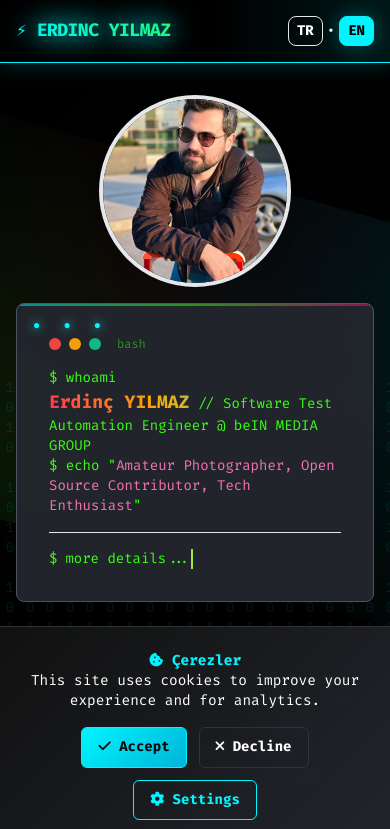
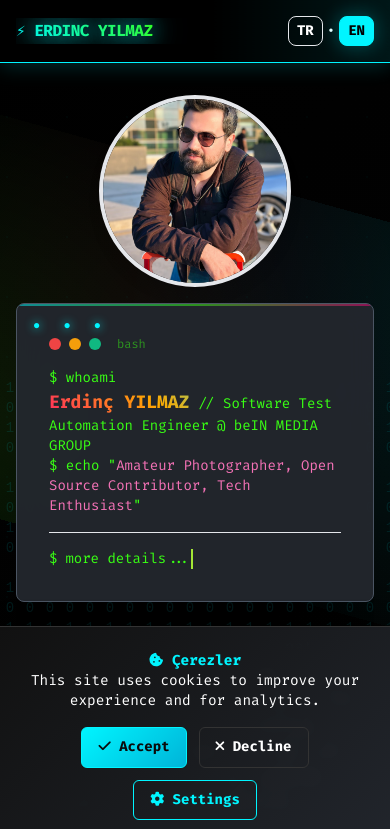
Before and after one commit to erdncyz/erdinc-yilmaz, a plain HTML site: page index.html in a window 390 px wide. Shown: the top 829 px of the page. Drawn offline with nearby package versions, Linux system fonts and the light colour scheme.

Commit message:
change ui

```diff
--- a/index.html
+++ b/index.html
@@ -694,12 +694,14 @@
         @media (max-width: 768px) {
             .logo-container {
                 flex: 1;
-                max-width: calc(100vw - 150px);
+                max-width: calc(100vw - 140px);
+                overflow: hidden;
             }
 
             .logo-container span {
                 line-height: 1.1;
                 word-spacing: normal;
+                white-space: nowrap;
             }
 
             nav {
@@ -710,12 +712,23 @@
 
         @media (max-width: 480px) {
             .logo-container {
-                max-width: calc(100vw - 120px);
+                max-width: calc(100vw - 110px);
             }
 
             .logo-container span {
-                font-size: 1.125rem;
+                font-size: 1rem !important;
                 letter-spacing: -0.5px;
+            }
+        }
+
+        @media (max-width: 375px) {
+            .logo-container {
+                max-width: calc(100vw - 100px);
+            }
+
+            .logo-container span {
+                font-size: 0.9rem !important;
+                letter-spacing: -1px;
             }
         }
 
@@ -872,17 +885,14 @@
     <!-- Navigation -->
     <nav class="w-full py-4 px-4 md:px-8 flex justify-between items-center sticky top-0 z-50">
         <div class="logo-container relative">
-            <span class="text-xl md:text-3xl font-black tracking-tight leading-tight" style="
+            <span class="text-lg md:text-3xl font-black tracking-tight leading-tight whitespace-nowrap" style="
                 background: linear-gradient(45deg, var(--primary), var(--secondary));
                 -webkit-background-clip: text;
                 background-clip: text;
                 color: transparent;
                 text-shadow: 0 0 30px rgba(0, 245, 255, 0.8);
                 filter: drop-shadow(0 0 10px rgba(0, 245, 255, 0.5));
-                display: block;
-            ">
-                <span class="block md:inline">⚡ ERDINC YILMAZ</span>
-            </span>
+            ">⚡ ERDINC YILMAZ</span>
             <div class="absolute -inset-2 bg-gradient-to-r from-cyan-500 via-purple-500 to-pink-500 rounded-lg opacity-20 blur animate-pulse"></div>
         </div>
         <div class="flex items-center space-x-2 md:space-x-8">
```
